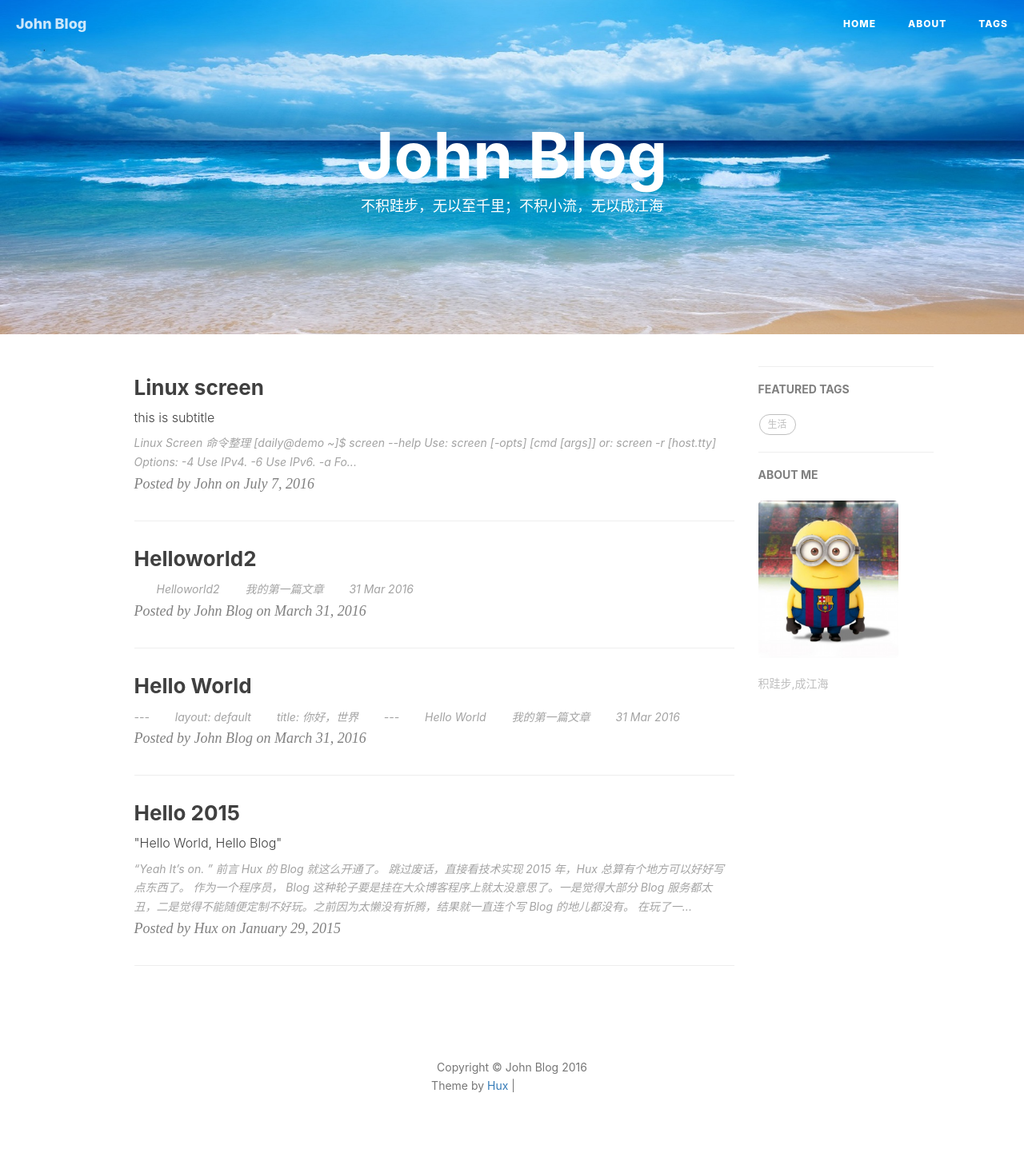
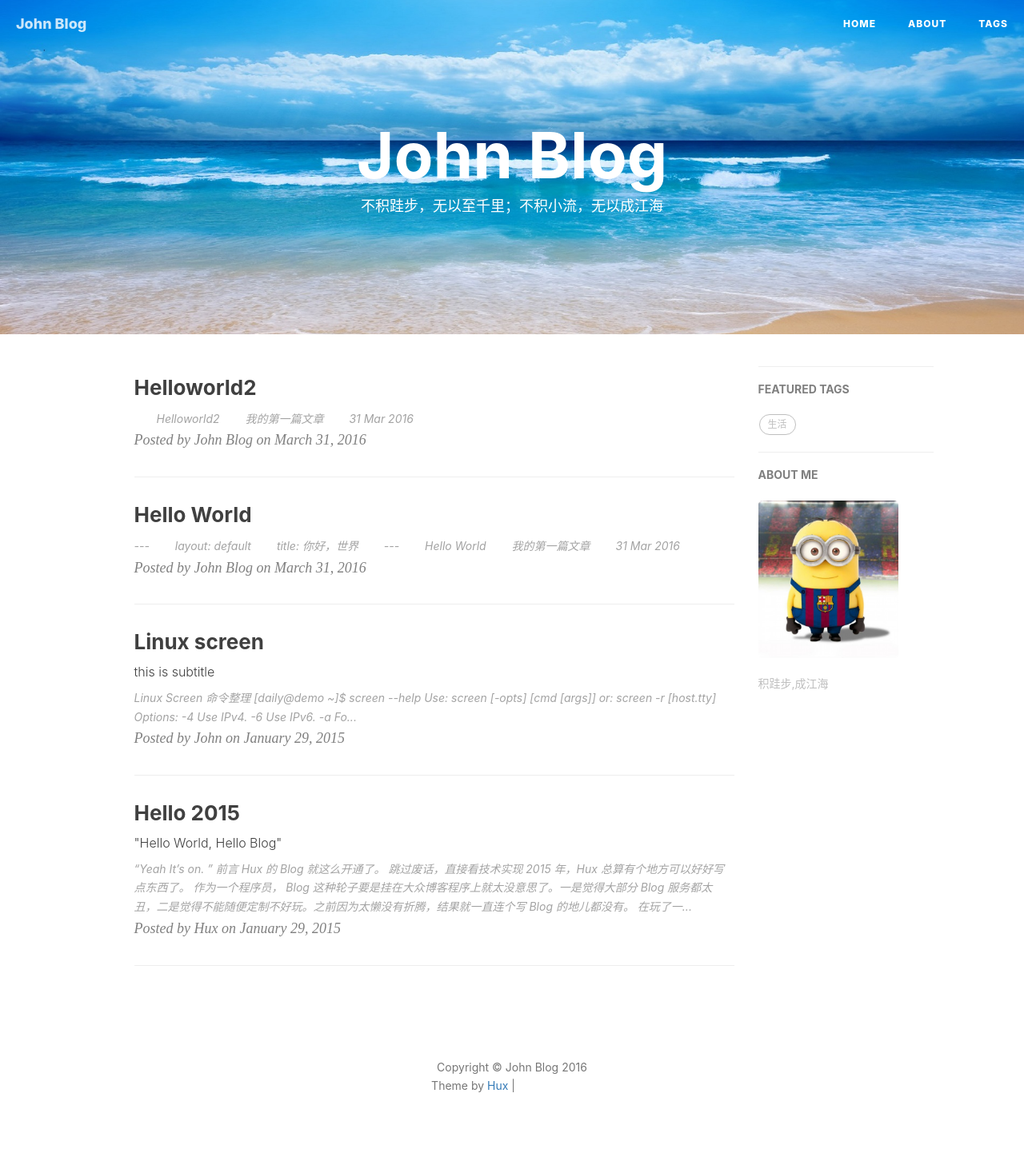
Before and after one commit to shiyang2722/shiyang2722.github.io, a Jekyll site: the page built from index.html, in a window 1280 px wide. Shown: the whole page at 80% size. Built offline with Jekyll 4.4.1, drawn with Linux system fonts in a browser that asks for light colours; nearby versions of some CDN libraries; the list of posts is cut into pages by our own code; comment, search, counter and statistics services are not loaded; grey boxes are pictures that could not be loaded.

Commit message:
Update 2016-07-07-Screen.markdown

```diff
--- a/_posts/2016-07-07-Screen.markdown
+++ b/_posts/2016-07-07-Screen.markdown
@@ -2,7 +2,7 @@
 layout:     post
 title:      "Linux screen"
 subtitle:   "this is subtitle"
-date:       2016-07-07 12:00:00
+date:       2015-01-29 12:00:00
 author:     "John"
 header-img: "img/post-bg-2015.jpg"
 catalog: true
```
